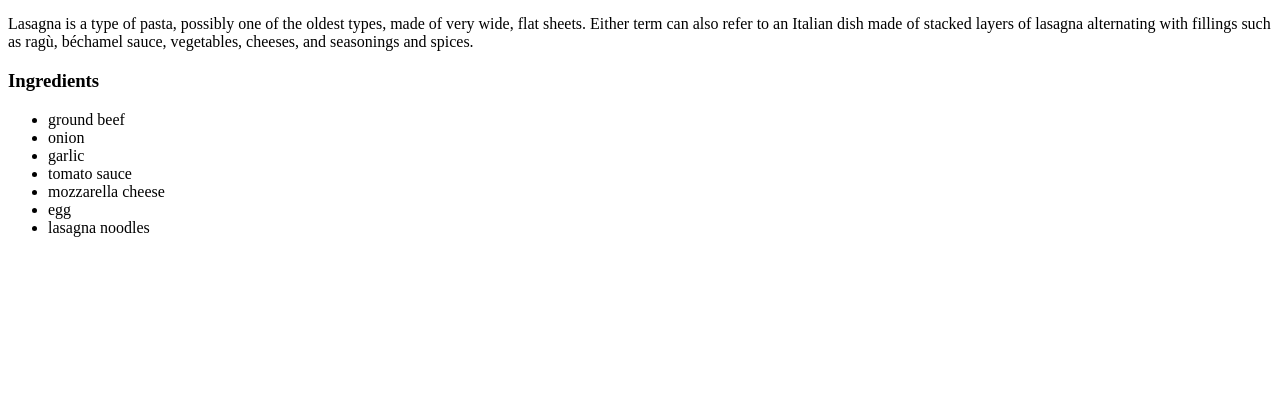
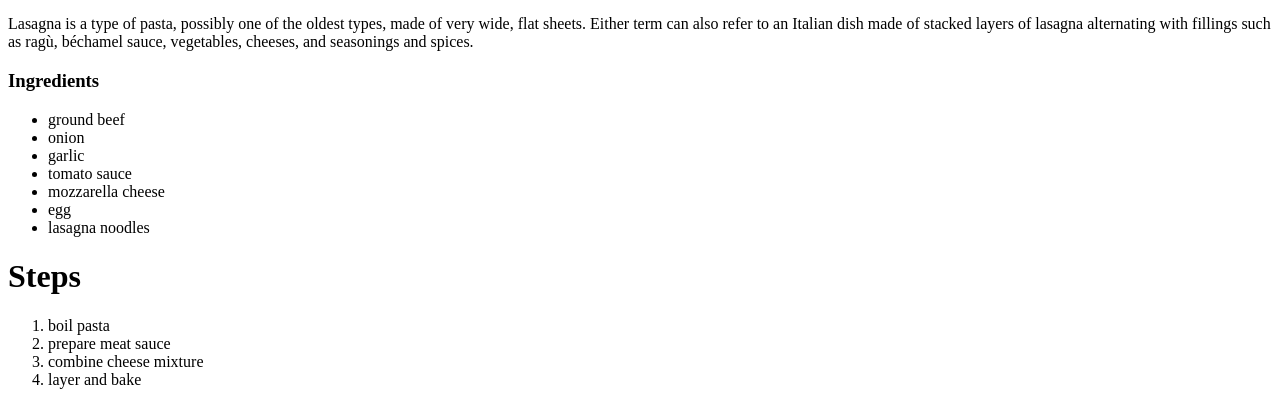
Before and after one commit to JudgmentBoy/odin-recipes, a plain HTML site: page recipes/lasagna.html in a window 1280 px wide. Shown: the part 428-833 px from the top of the page. Before the commit the page ends 800 px from the top, so only its background shows below. Drawn offline with Linux system fonts and the light colour scheme.

Commit message:
add list of steps to the recipe

```diff
--- a/recipes/lasagna.html
+++ b/recipes/lasagna.html
@@ -23,5 +23,12 @@
         <li>egg</li>
         <li>lasagna noodles</li>
     </ul>
+    <h1>Steps</h1>
+    <ol>
+        <li>boil pasta</li>
+        <li>prepare meat sauce</li>
+        <li>combine cheese mixture</li>
+        <li>layer and bake</li>
+    </ol>
 </body>
 </html>
```
